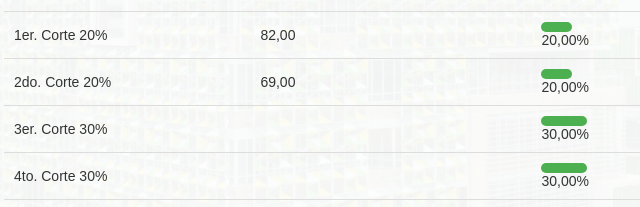
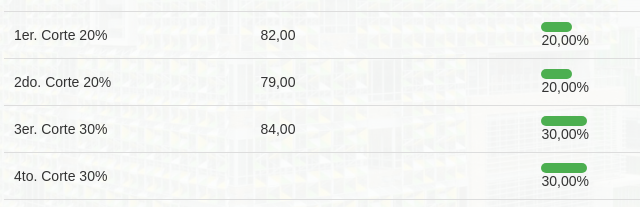
Before and after one commit to miguxldun/eanProye, a plain HTML site: page home/pages/misResultados/pensamiento_logico_matematico_2025/index.html in a window 1280 px wide. Shown: the part 315-522 px from the top of the page, 286-926 px from the left. Drawn offline with Linux system fonts and the light colour scheme.

Commit message:
Update index.html

```diff
--- a/home/pages/misResultados/pensamiento_logico_matematico_2025/index.html
+++ b/home/pages/misResultados/pensamiento_logico_matematico_2025/index.html
@@ -47,13 +47,13 @@
                     </tr>
                     <tr>
                         <td>2do. Corte 20%</td>
-                        <td>69,00</td>
+                        <td>79,00</td>
                         <td></td>
                         <td><div class="progress-bar" style="width: 20%"></div>20,00%</td>
                     </tr>
                     <tr>
                         <td>3er. Corte 30%</td>
-                        <td></td>
+                        <td>84,00</td>
                         <td></td>
                         <td><div class="progress-bar" style="width: 30%"></div>30,00%</td>
                     </tr>
```
